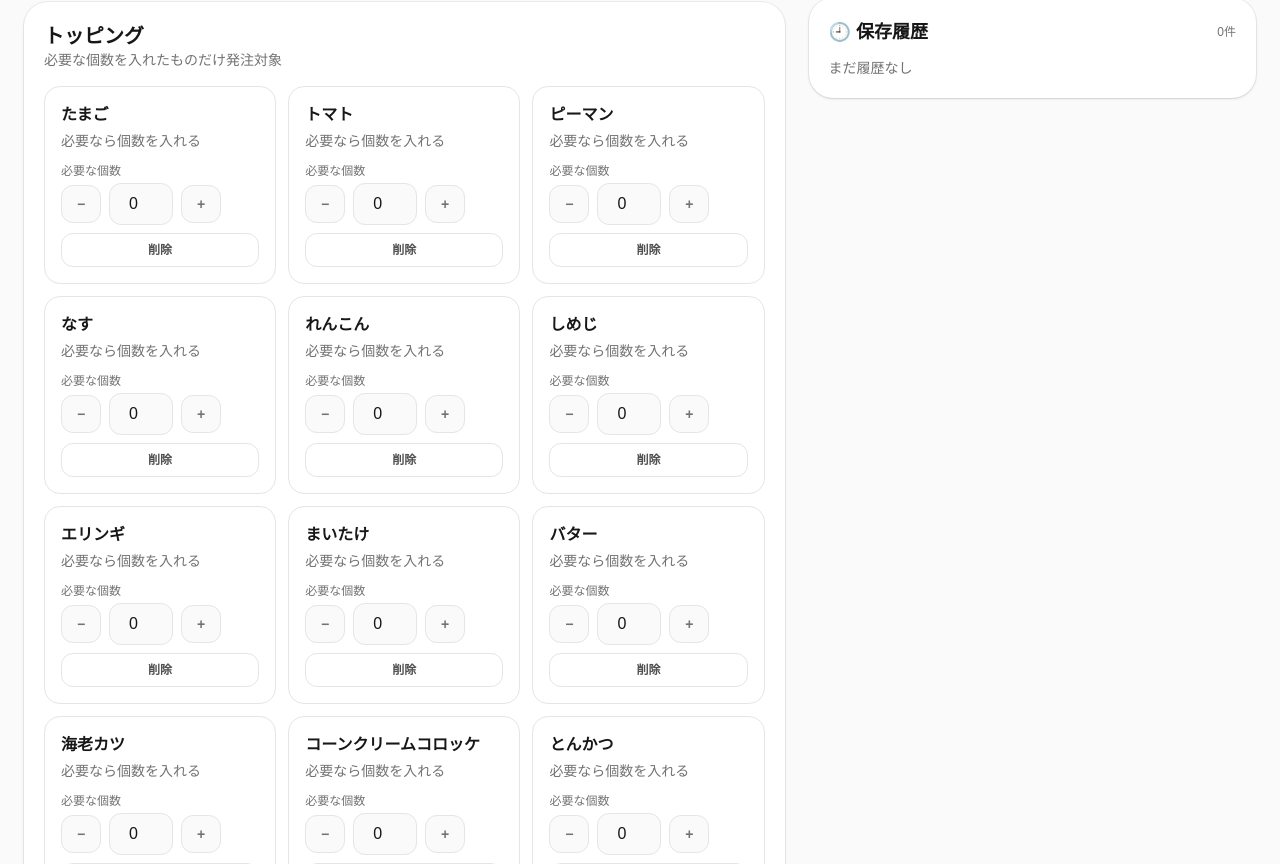
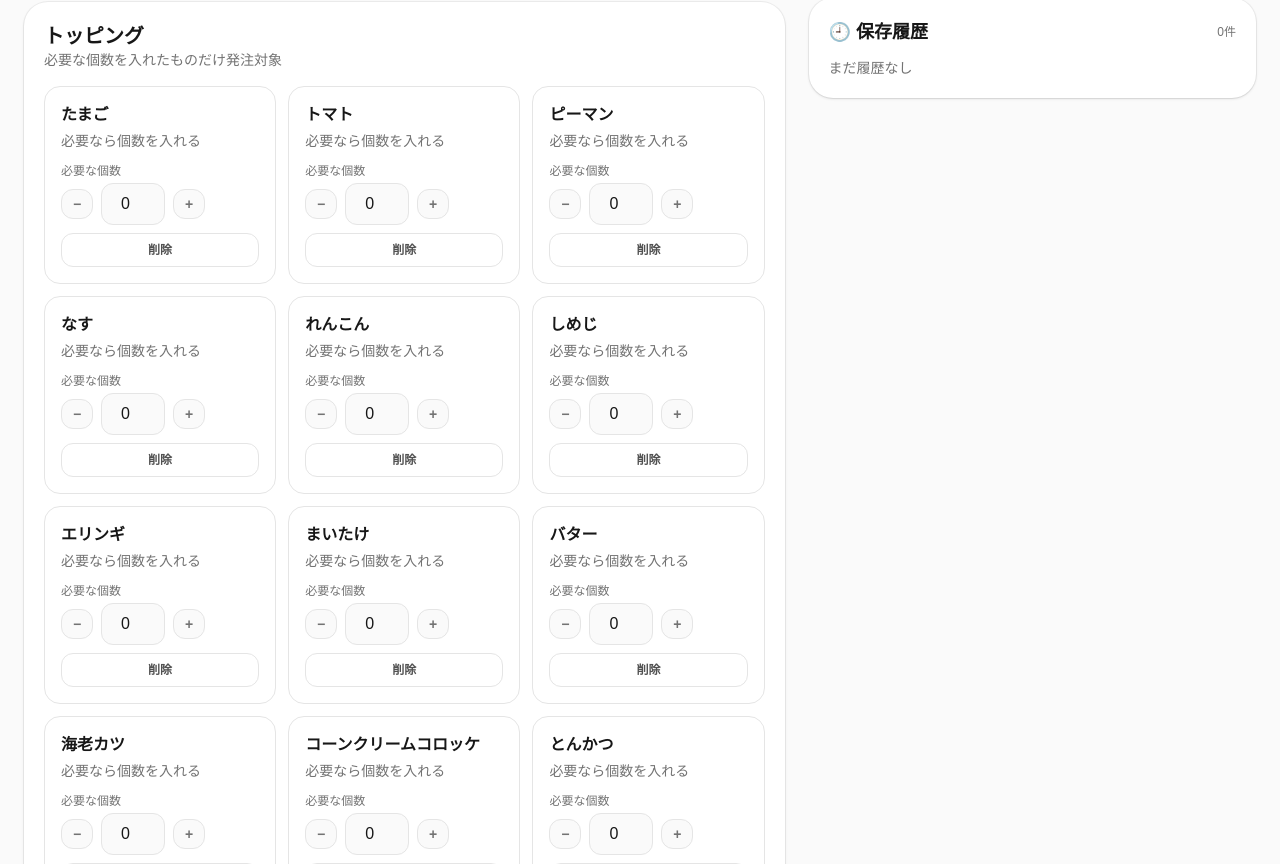
Before and after one commit to kirariinc/vinvin-curry, a Next.js app: page / in a window 1280 px wide. Shown: the part 1296-2160 px from the top of the page. Built offline with nearby package versions, Linux system fonts and the light colour scheme.

Commit message:
ボタンサイズ調整

```diff
--- a/app/page.tsx
+++ b/app/page.tsx
@@ -754,7 +754,7 @@ export default function Page() {
                                   <button
                                     type="button"
                                     onClick={() => updateQuantity(item.id, item.quantity - 1)}
-                                    className={`min-w-10 rounded-xl px-3 py-2 text-sm font-semibold ${
+                                    className={`min-w-8 rounded-xl px-2 py-1 text-sm font-semibold ${
                                       active
                                         ? "border border-white/20 bg-white text-neutral-900"
                                         : "border border-neutral-200 bg-neutral-50 text-neutral-500"
@@ -779,7 +779,7 @@ export default function Page() {
                                   <button
                                     type="button"
                                     onClick={() => updateQuantity(item.id, item.quantity + 1)}
-                                    className={`min-w-10 rounded-xl px-3 py-2 text-sm font-semibold ${
+                                    className={`min-w-8 rounded-xl px-2 py-1 text-sm font-semibold ${
                                       active
                                         ? "border border-white/20 bg-white text-neutral-900"
                                         : "border border-neutral-200 bg-neutral-50 text-neutral-500"
```
